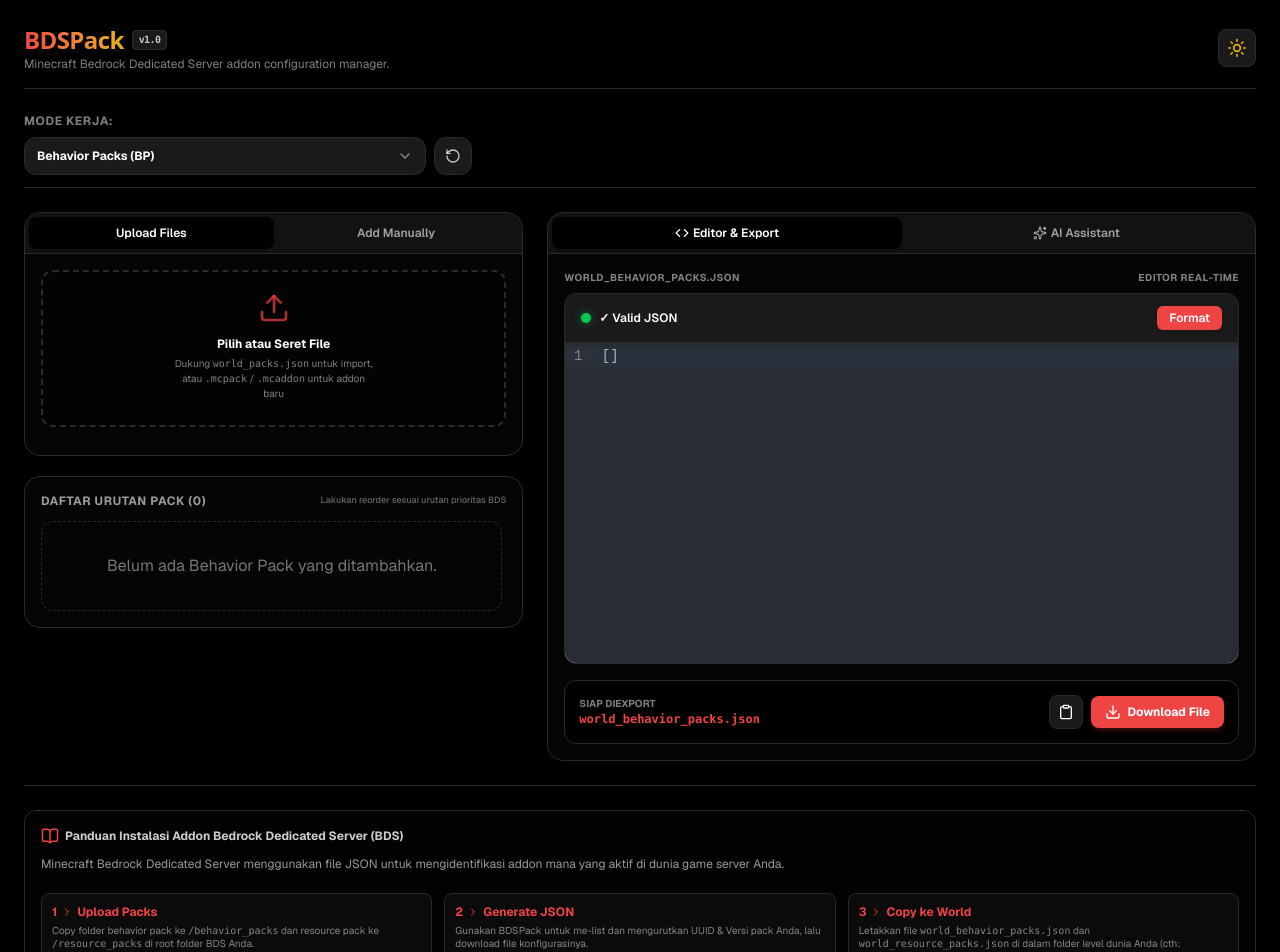
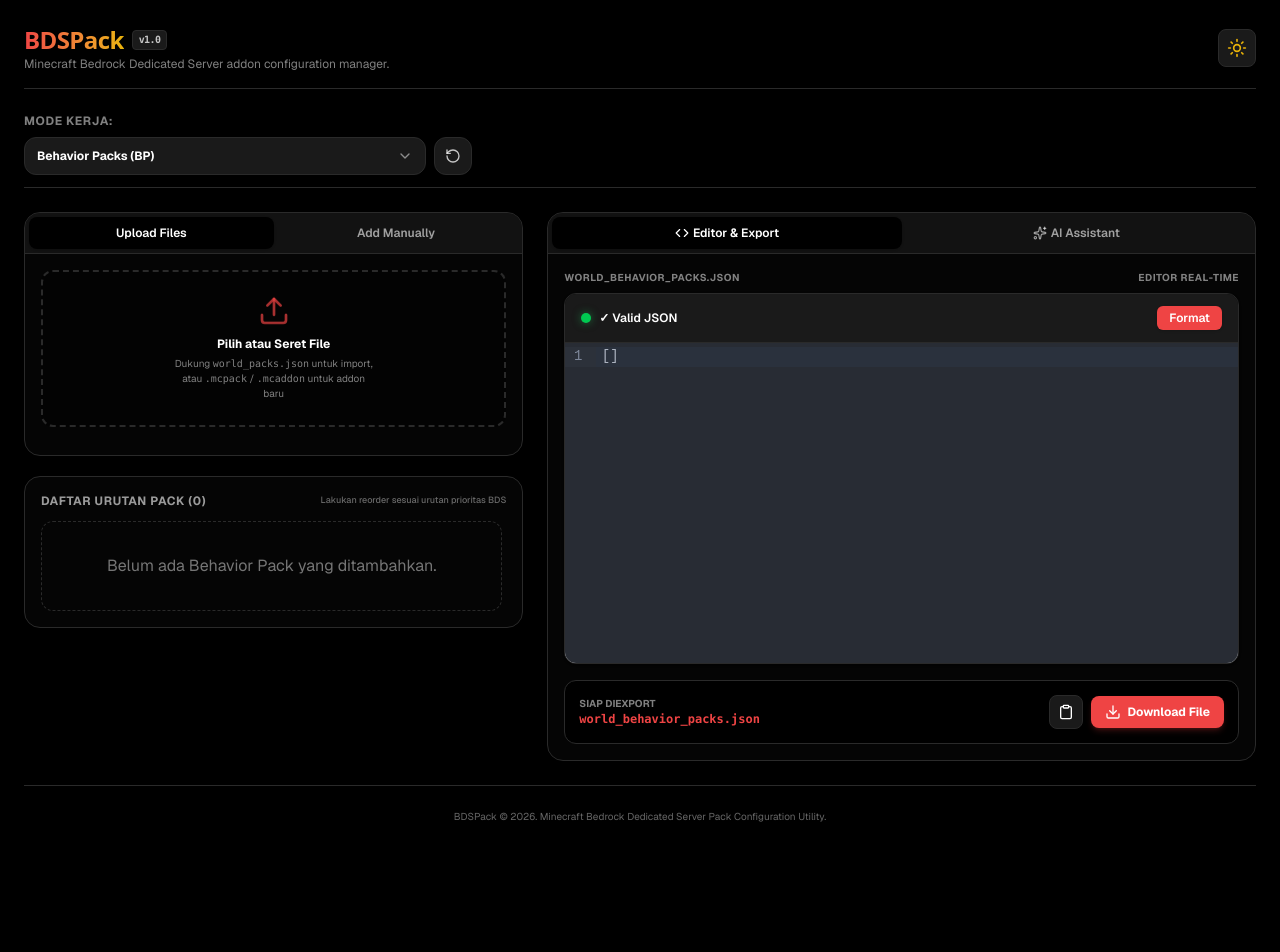
Before and after one commit to Razael-Fox/BDSPack, a Next.js app: page / in a window 1280 px wide. Shown: the top 952 px of the page. After the commit the page ends 879 px from the top, so only its background shows below. Built offline with nearby package versions, Linux system fonts and the light colour scheme.

Commit message:
style: remove BDS Installation Guide card from footer

```diff
--- a/app/page.tsx
+++ b/app/page.tsx
@@ -8,8 +8,6 @@
   Upload,
   RotateCcw,
   FileJson,
-  BookOpen,
-  ChevronRight,
   Sparkles,
   Clipboard,
   Check,
@@ -927,58 +925,7 @@
       </div>
 
       {/* BDS Guide / Info Footer */}
-      <footer className="border-t border-border pt-6 pb-8 space-y-4 text-xs">
-        <div className="bg-muted/10 border border-border p-4 rounded-xl space-y-2.5">
-          <h4 className="font-bold flex items-center space-x-1.5 text-foreground/80">
-            <BookOpen className="w-4.5 h-4.5 text-primary" />
-            <span>Panduan Instalasi Addon Bedrock Dedicated Server (BDS)</span>
-          </h4>
-          <p className="text-foreground/60 leading-relaxed">
-            Minecraft Bedrock Dedicated Server menggunakan file JSON untuk
-            mengidentifikasi addon mana yang aktif di dunia game server Anda.
-          </p>
-          <div className="grid grid-cols-1 md:grid-cols-3 gap-3 pt-2">
-            <div className="bg-muted/40 p-2.5 rounded-lg border border-border space-y-1">
-              <div className="font-bold text-primary flex items-center space-x-1">
-                <span>1</span>
-                <ChevronRight className="w-3 h-3" />
-                <span>Upload Packs</span>
-              </div>
-              <p className="text-foreground/50 text-[10px]">
-                Copy folder behavior pack ke{" "}
-                <code className="font-mono">/behavior_packs</code> dan resource
-                pack ke <code className="font-mono">/resource_packs</code> di
-                root folder BDS Anda.
-              </p>
-            </div>
-            <div className="bg-muted/40 p-2.5 rounded-lg border border-border space-y-1">
-              <div className="font-bold text-primary flex items-center space-x-1">
-                <span>2</span>
-                <ChevronRight className="w-3 h-3" />
-                <span>Generate JSON</span>
-              </div>
-              <p className="text-foreground/50 text-[10px]">
-                Gunakan BDSPack untuk me-list dan mengurutkan UUID & Versi pack
-                Anda, lalu download file konfigurasinya.
-              </p>
-            </div>
-            <div className="bg-muted/40 p-2.5 rounded-lg border border-border space-y-1">
-              <div className="font-bold text-primary flex items-center space-x-1">
-                <span>3</span>
-                <ChevronRight className="w-3 h-3" />
-                <span>Copy ke World</span>
-              </div>
-              <p className="text-foreground/50 text-[10px]">
-                Letakkan file{" "}
-                <code className="font-mono">world_behavior_packs.json</code> dan{" "}
-                <code className="font-mono">world_resource_packs.json</code> di
-                dalam folder level dunia Anda (cth:{" "}
-                <code className="font-mono">/worlds/Bedrock level/</code>).
-              </p>
-            </div>
-          </div>
-        </div>
-
+      <footer className="border-t border-border pt-6 pb-8 text-xs">
         <div className="text-center text-foreground/40 text-[10px]">
           BDSPack &copy; 2026. Minecraft Bedrock Dedicated Server Pack
           Configuration Utility.
```
